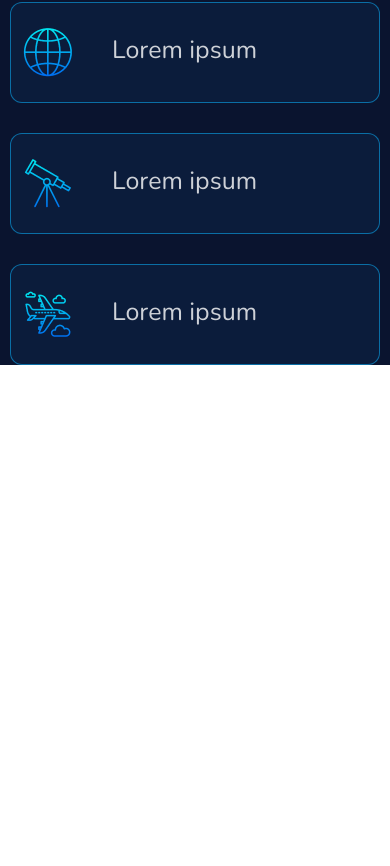
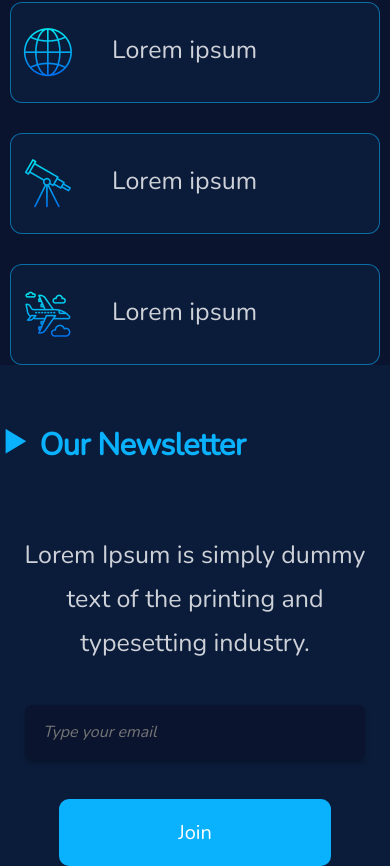
Before and after one commit to RashadNovruzov/space-concept-landing-page, a plain HTML site: page index.html in a window 390 px wide. Shown: the part 2751-3617 px from the top of the page. Before the commit the page ends 3116 px from the top, so only its background shows below. Drawn offline with nearby package versions, Linux system fonts and the light colour scheme; files whose address does not match are found by name.

Commit message:
Our Newsletter section is ready

```diff
--- a/css/style.css
+++ b/css/style.css
@@ -121,6 +121,7 @@ body{
 	border-radius: 50px;
 	outline: none;
 	background: #0AB1FC;
+	transition: 0.3s all;
 }
 
 .burger{
@@ -264,7 +265,90 @@ body{
 	gap: 40px;
 }
 
+/* ============= Newsletter =========== */
+
+.newsletter__email{
+	border: none;
+	outline: none;
+	max-width: 565px;
+	width: 100%	;
+	font-style: italic;
+	padding: 18px;
+	font-weight: 300;
+	color: rgba(255, 255, 255, 0.74);
+	background-color: #0A142F;
+	box-shadow: 0px 4px 4px rgba(0, 0, 0, 0.25);
+	border-radius: 6px;
+	transition: 0.3s all;
+
+}
+
+.newsletter__email:hover{
+	box-shadow: 6px 6px 6px 6px rgba(10, 177, 252,1);
+}
+
+.newsletter__email:focus{
+	box-shadow: 2px 2px 2px 2px rgba(10, 177, 252,1);
+}
+
+.newsletter__title{
+	max-width: 600px;
+	margin-bottom: 60px;
+}
+.newsletter .play-title:before{
+	font-size: 30px;
+	margin-right: 10px;
+}
+
+.newsletter__body{
+	display: flex;
+	align-items: center;
+	gap: 40px;
+}
+
+.newsletter__form{
+	width: 100%;
+	display: flex;
+	gap: 40px;
+}
+
+.newsletter{
+	padding-top: 50px;
+	min-height: 292px;
+	background-color: #0B1C3B;
+}
+
+.newsletter__submit{
+	border: none;
+	border-radius: 10px;
+}
+
+.button:hover{
+	cursor: pointer;
+	font-size: 30px;
+}
+
+.newsletter__text{
+	font-size: 28px;
+	max-width:520px;
+}
+
+
 @media (max-width: 1024px){
+
+	.newsletter__form{
+		justify-content: center;
+	}
+
+	.newsletter__body{
+		flex-direction: column;
+	}
+
+	.newsletter__text{
+		min-width: 100%;
+		text-align: center;
+	}
+
 	.header__container{
 		max-width: 992px;
 	}
@@ -333,6 +417,29 @@ body{
 }
 
 @media (max-width: 768px){
+
+	.newsletter__title{
+		font-size: 31px;
+	}
+
+	.newsletter__text{
+		font-size: 25px;
+	}
+
+	.newsletter__submit{
+		width: 80%;
+		margin: 0 auto;
+	}
+
+	.newsletter__email{
+		min-width: 100%;
+	}
+
+	.newsletter__form{
+		flex-direction: column;
+		padding: 0 25px;
+	}
+
 	.features__title{
 		font-size: 31px;
 	}
--- a/index.html
+++ b/index.html
@@ -116,6 +116,19 @@
 					</div>
 				</div>
 			</section>
+
+			<section class="newsletter">
+				<div class="newsletter__container">
+					<div class="newsletter__title section-title play-title">Our Newsletter</div>
+					<div class="newsletter__body">
+						<div class="newsletter__text text">Lorem Ipsum is simply dummy text of the printing and typesetting industry. </div>
+						<form action="#" class="newsletter__form">
+							<input type="email" class="newsletter__email" placeholder="Type your email">
+							<input type="submit" value="Join" class="button newsletter__submit">
+						</form>
+					</div>
+				</div>
+			</section>
 		</main>
 		<footer class="footer"></footer>
 	</div>
```
